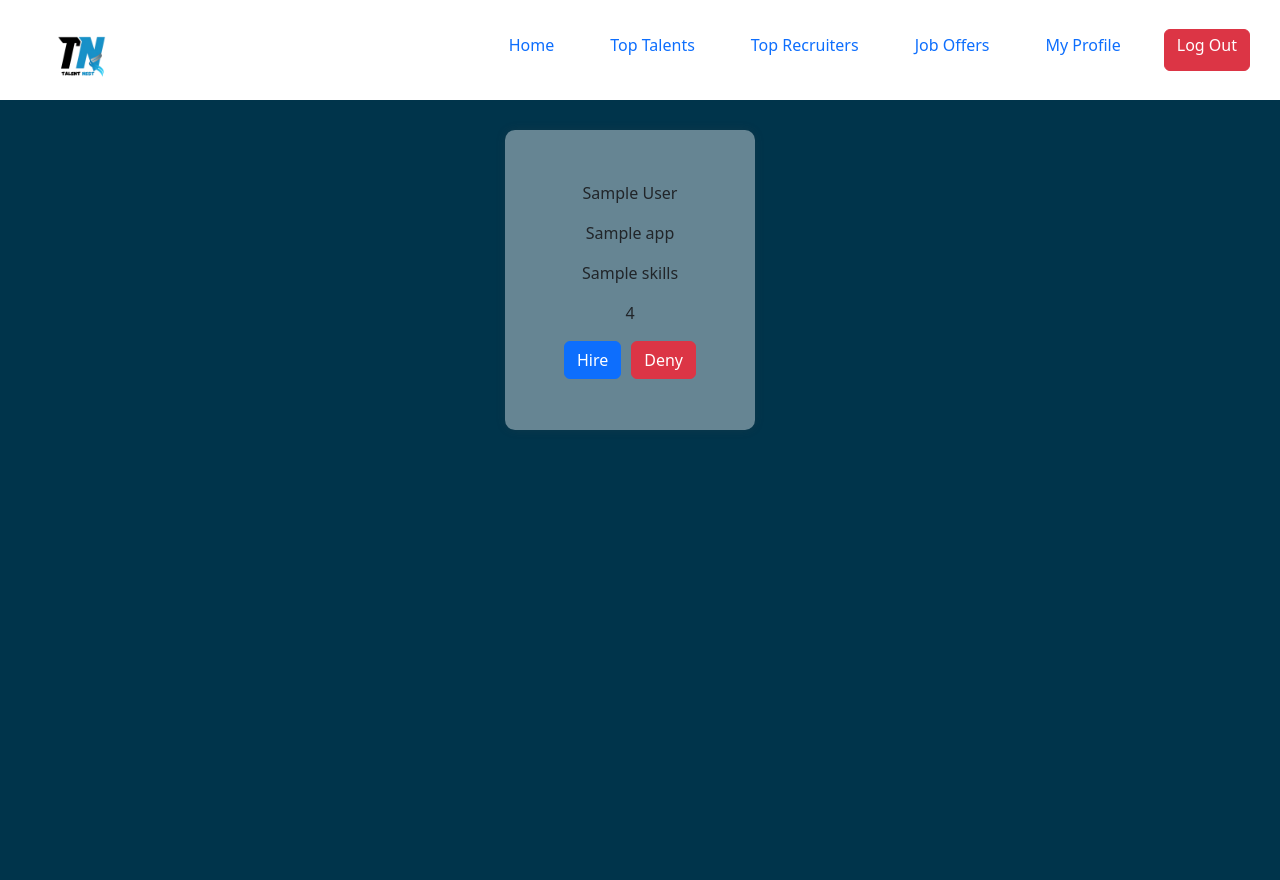
After one commit to med-mokhtar-nasrali/TalentNest, a Flask app: template flask_app/templates/applications.html in a window 1280 px wide. The commit adds this page. Run offline with Flask 3, Linux system fonts and the light colour scheme; the template is opened without the code that fills it: most values are stand-ins (such as "Sample title", 1, 10 or a date in 2020); parts of the project's set-up code (start-up, migrations or seed data) failed here and were passed over.

```diff
--- a/flask_app/models/user_model.py
+++ b/flask_app/models/user_model.py
@@ -97,7 +97,9 @@ class User:
     @classmethod
     def delete_user(cls,data):
         query=  """
+                SET foreign_key_checks = 0;
                 DELETE FROM users WHERE users.id=%(id)s;
+                SET foreign_key_checks = 1;
                 """
         result = connectToMySQL( DB ).query_db(query,data)
         return result
--- a/flask_app/static/css/job_offers.css
+++ b/flask_app/static/css/job_offers.css
@@ -65,3 +65,32 @@ body{
 
     justify-content: space-around;
 }
+.apllication{
+    display: flex;
+    align-items: center;
+    flex-direction: column;
+    justify-content: center;
+    width: 250px;
+    height: 300px;
+    background:#fff;
+    border-radius: 10px;
+    margin-right: 20px;
+
+
+    background: rgba(255, 255, 255, 0.4);
+    box-shadow: 0 0px 10px rgba(71,71,71,.2);
+
+
+}
+.applications_list{
+    margin-top: 30px;
+	display: flex; flex-wrap: wrap;
+
+    justify-content: space-around;
+
+}
+.request{
+    display: flex;
+    align-items: center;
+    gap: 10px;
+}
--- /dev/null
+++ b/flask_app/templates/applications.html
@@ -0,0 +1,66 @@
+<!DOCTYPE html>
+<html lang="en">
+<head>
+    <meta charset="UTF-8">
+    <meta name="viewport" content="width=device-width, initial-scale=1.0">
+    <title>Document</title>
+    <link rel="stylesheet" type="text/css" href="{{ url_for('static', filename='css/job_offers.css') }}">
+    <link href="https://cdn.jsdelivr.net/npm/bootstrap@5.3.3/dist/css/bootstrap.min.css" rel="stylesheet" integrity="sha384-QWTKZyjpPEjISv5WaRU9OFeRpok6YctnYmDr5pNlyT2bRjXh0JMhjY6hW+ALEwIH" crossorigin="anonymous">
+
+</head>
+<body>
+
+<div >
+    <nav class="navbar " >
+        <div>
+            <img class="logoimg" src="{{ url_for('static', filename='img/logo.png') }}">
+        </div>
+        <div class="d-flex">
+            <ul>
+                {%if "recruiter_id" in session%}
+                <li><a class="btn btn-primary" href="/job_form">Create Job</a></li>
+                {% endif %}
+                <li class="nav-item btn "  ><h6><a href="/home">Home</a></h6></li>
+                <li class="nav-item btn"><h6><a href="">Top Talents</a></h6></li>
+                <li class="nav-item btn"><h6><a href="">Top Recruiters</a></h6></li>
+                <li class="nav-item btn"><h6><a href="">Job Offers</a></h6></li>
+                <li class="nav-item btn"><h6><a href="">My Profile</a></h6></li>
+                <li ><form action="/logout" method="post">
+                    <button class="btn btn-danger"><h6>Log Out</h6></button>
+                </form></li>
+            </ul>
+        </div>
+    </nav>
+
+
+    <div class="under_nav">
+        <div class="applications_list">
+            {% for app in recruiter.list_of_jobs %}
+            {% if app['status']=='Pending' %}
+            <div class="apllication">
+                <p>{{app['first_name'] }} {{ app['last_name']}}</p>
+                <p>{{app['title']}}</p>
+                <p> {{app['skills']}} </p>
+                <p>{{app['stars']}}</p>
+                <div class="request" >
+                    <form action="" method="post">
+                        <button class="btn btn-primary" >Hire</button>
+                    </form>
+                    <form action="/deny_app/{{app['jobs.id']}}/{{app['freelancers.id']}}" method="post">
+                        <button class="btn btn-danger">Deny</button>
+                    </form>
+                </div>
+
+            </div>
+            {% endif %}
+            {% endfor %}
+        </div>
+
+    </div>
+
+
+</div>
+
+
+</body>
+</html>
```
Also changed, not shown: flask_app/controllers/job_controller.py (+17 -1 lines), flask_app/models/job_model.py (+40 -2 lines), flask_app/models/recruiter_model.py (+8 -1 lines).
